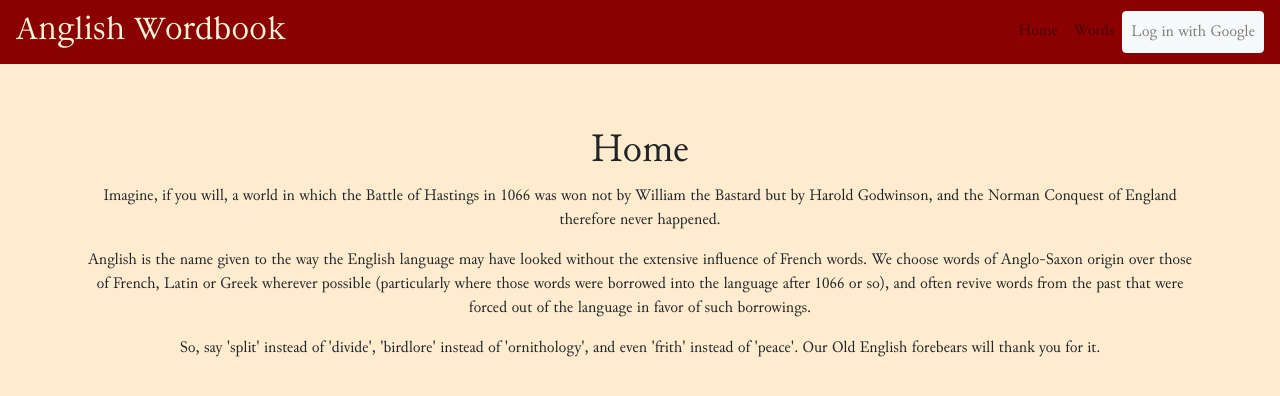
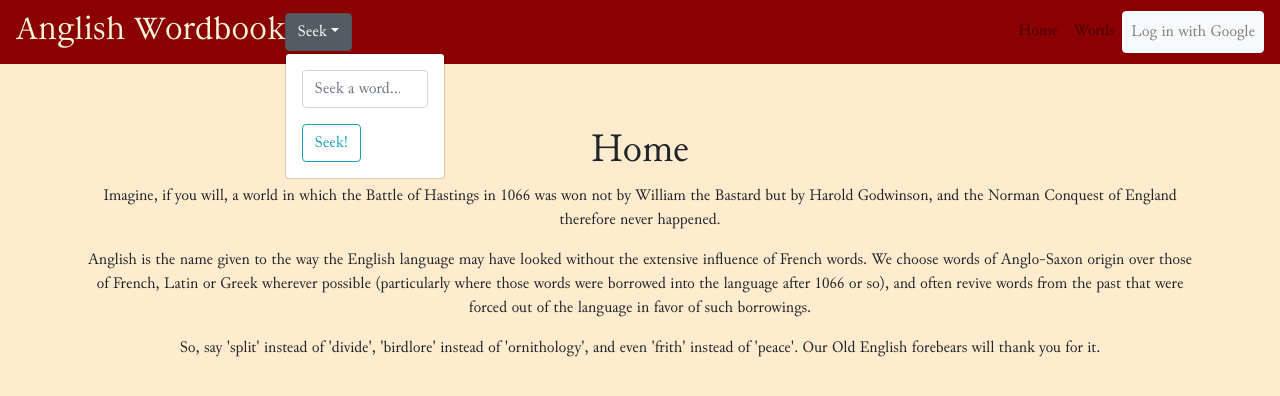
Before and after one commit to jthielman/anglish-wordbook, a React (Create React App) app: page / in a window 1280 px wide. Shown: the top 396 px of the page. Built offline with nearby package versions, Linux system fonts and the light colour scheme; no server answers; a web font is replaced by a local one.

Commit message:
getting all words

```diff
--- a/public/index.html
+++ b/public/index.html
@@ -24,7 +24,7 @@
       work correctly both with client-side routing and a non-root public URL.
       Learn how to configure a non-root public URL by running `npm run build`.
     -->
-    <title>React App</title>
+    <title>Anglish Wordbook</title>
   </head>
   <body>
     <noscript>You need to enable JavaScript to run this app.</noscript>
--- a/src/components/shared/MyNavbar/MyNavbar.js
+++ b/src/components/shared/MyNavbar/MyNavbar.js
@@ -3,6 +3,9 @@ import { Link } from 'react-router-dom';
 import PropTypes from 'prop-types';
 import firebase from 'firebase/app';
 import 'firebase/auth';
+
+// import wordData from '../../../helpers/data/wordData';
+import Seek from '../Seek/Seek';
 
 import './MyNavbar.scss';
 
@@ -61,6 +64,7 @@ class MyNavbar extends React.Component {
       <div className="MyNavbar">
         <nav className="navbar navbar-expand navbar-light">
           <Link className="nav-brand" to="/">Anglish Wordbook</Link>
+          <Seek />
           { buildNavbar() }
         </nav>
       </div>
--- /dev/null
+++ b/src/components/shared/Seek/Seek.js
@@ -0,0 +1,41 @@
+import React from 'react';
+
+import './Seek.scss';
+import wordData from '../../../helpers/data/wordData';
+
+class Seek extends React.Component {
+  state = {
+    words: [],
+  }
+
+  getWords = () => {
+    wordData.getWords()
+      .then((words) => this.setState({ words }))
+      .catch((err) => console.error('error in getting all words', err));
+  }
+
+  seekWords = (e) => {
+    e.preventDefault();
+    // wordData.getWords();
+  }
+
+  render() {
+    return (
+      <div className='Seek dropdown show'>
+        <button onClick={this.getWords} className='btn btn-secondary dropdown-toggle' type='button' id='dropdownMenuButton' data-toggle='dropdown' aria-haspopup='true' aria-expanded='true'>
+          Seek
+        </button>
+        <div className='dropdown-menu show' aria-labelledby='dropdownMenuButton' x-placement='bottom-start'>
+          <form role='search' className='px-3 py-2'>
+            <div className='form-group'>
+              <input type='search' className='form-control' id='seekWordInput' placeholder="Seek a word..." aria-label="Sift through words" />
+            </div>
+            <button type='submit' className='btn btn-outline-info'>Seek!</button>
+          </form>
+        </div>
+      </div>
+    );
+  }
+}
+
+export default Seek;
--- /dev/null
+++ b/src/components/shared/Seek/Seek.scss
@@ -0,0 +1,10 @@
+.Seek {
+  display: block;
+}
+
+.dropdown-menu .show {
+  position: absolute;
+  transform: translate3d(0px, 38px, 0px);
+  top: 0px; left: 0px;
+  will-change: transform;
+}
--- a/src/helpers/data/wordData.js
+++ b/src/helpers/data/wordData.js
@@ -4,8 +4,7 @@ import apiKeys from '../apiKeys.json';
 const baseUrl = apiKeys.firebaseKeys.databaseURL;
 
 const getWords = () => new Promise((resolve, reject) => {
-  // axios.get(`${baseUrl}/words.json?orderBy="word"&limitToFirst=20`)
-  axios.get(`${baseUrl}/words.json?orderBy="word"&startAt="a"&endAt="b"`)
+  axios.get(`${baseUrl}/words.json`)
     .then((result) => {
       const wordsObj = result.data;
       const words = [];
```
